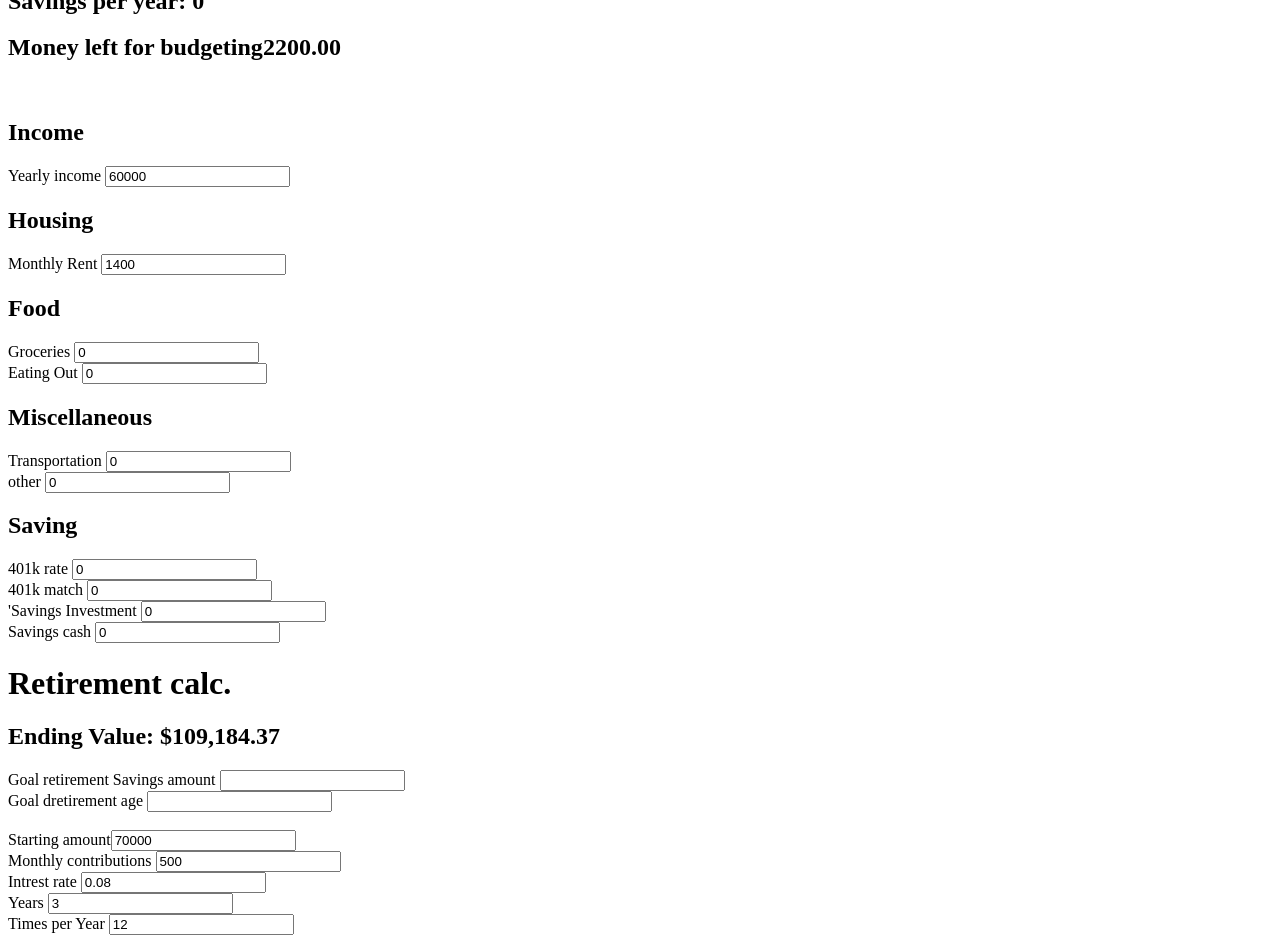
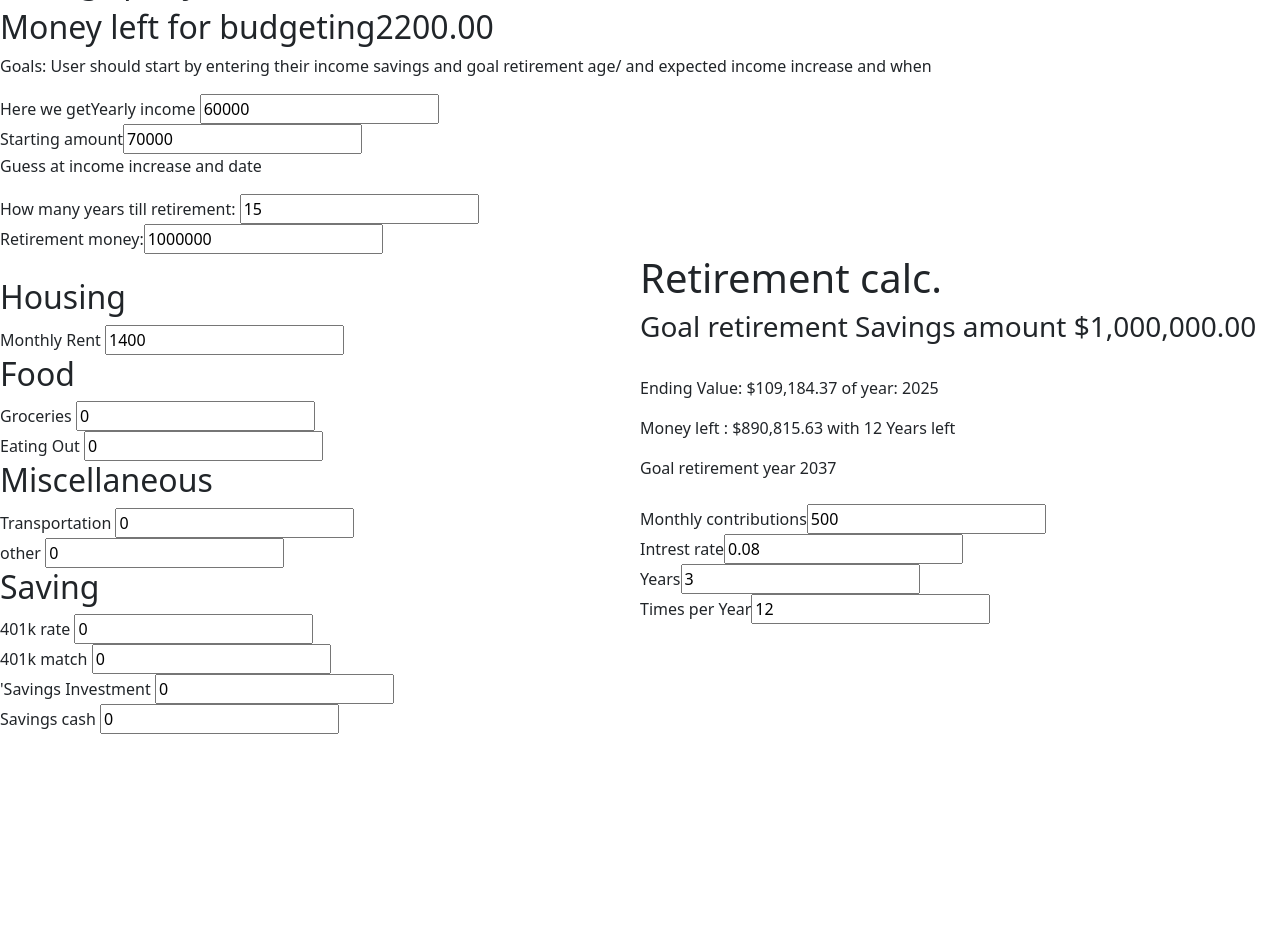
Before and after one commit to BenDMaryland/finder, a React (Create React App) app in the folder my-app/: page / in a window 1280 px wide. Shown: the part 280-1223 px from the top of the page. After the commit the page ends 1014 px from the top, so only its background shows below. Built offline with nearby package versions, Linux system fonts and the light colour scheme; no server answers.

Commit message:
Ret calc added

```diff
--- a/my-app/package.json
+++ b/my-app/package.json
@@ -9,6 +9,7 @@
     "react": "^17.0.2",
     "react-dom": "^17.0.2",
     "react-scripts": "5.0.0",
+    "styled-components": "^5.3.3",
     "web-vitals": "^2.1.4"
   },
   "scripts": {
--- a/my-app/public/index.html
+++ b/my-app/public/index.html
@@ -24,7 +24,10 @@
       work correctly both with client-side routing and a non-root public URL.
       Learn how to configure a non-root public URL by running `npm run build`.
     -->
-    <title>React App</title>
+    <title>Ret </title>
+    <link href="https://cdn.jsdelivr.net/npm/bootstrap@5.1.3/dist/css/bootstrap.min.css" rel="stylesheet"
+      integrity="sha384-1BmE4kWBq78iYhFldvKuhfTAU6auU8tT94WrHftjDbrCEXSU1oBoqyl2QvZ6jIW3" crossorigin="anonymous">
+
   </head>
   <body>
     <noscript>You need to enable JavaScript to run this app.</noscript>
--- a/my-app/src/components/BudgetCalc.js
+++ b/my-app/src/components/BudgetCalc.js
@@ -1,5 +1,8 @@
 import React, { useEffect, useState } from 'react'
 import Retire from './Retire'
+import styled, { css } from 'styled-components'
+import UserInfoGrabber from './UserInfoGrabber'
+
 
 function BudgetCalc() {
     const [rent, setrent] = useState(1400)
@@ -18,35 +21,41 @@ function BudgetCalc() {
     const [SavingInvest, setSavingInvest] = useState(0)
 
     const [SavingCash, setSavingCash] = useState(0)
+    const [goalRetireMoney, setgoalRetireMoney] = useState(1000000)
+    const [goalRetireDate, setgoalRetireDate] = useState(15)
+
+    const [initValue, setinitValue] = useState(70000)
 
     useEffect(() => {
         setactualPay(((income / 12) * TakeHomeRate) - rent)
-    }, [rent, income,TakeHomeRate])
+    }, [rent, income, TakeHomeRate])
 
 
 
 
     useEffect(() => {
-        setMoneyLeft((actualPay - Groc - EatingOut - Trans - Other-SavingCash-SavingInvest).toFixed(2))
-    }, [actualPay,Groc,EatingOut,Trans,Other,SavingCash,SavingInvest])
+        setMoneyLeft((actualPay - Groc - EatingOut - Trans - Other - SavingCash - SavingInvest).toFixed(2))
+    }, [actualPay, Groc, EatingOut, Trans, Other, SavingCash, SavingInvest])
 
     useEffect(() => {
-setTakeHomeRate(.72-ret401k)
+        setTakeHomeRate(.72 - ret401k)
     }, [ret401k])
 
 
     return (
         <div>
+
             <h2> Your  monthly income  is {income / 12}</h2>
             <h2>A rough estimate of your monthly take home pay is {(income / 12) * .72}</h2>
             <h2> Your  monthly rent  is {rent}</h2>
             <h2>A rough estimate of your monthly take home pay after rent is  {actualPay}</h2>
-            <h2>Savings per year: {(income * ret401k) + (income * ret401kMatch)     + (SavingInvest*12) +(SavingCash*12      )           }</h2>
+            <h2>Savings per year: {(income * ret401k) + (income * ret401kMatch) + (SavingInvest * 12) + (SavingCash * 12)}</h2>
             <h2>Money left for budgeting{MoneyLeft}</h2>
-
+            <p>Goals: User should start by entering their income savings and goal retirement age/ and expected income increase and when </p>
+            <UserInfoGrabber income={income} setincome={setincome} initValue={initValue} setinitValue={setinitValue} goalRetireDate={goalRetireDate} setgoalRetireDate={setgoalRetireDate} goalRetireMoney={goalRetireMoney} setgoalRetireMoney={setgoalRetireMoney} />
+            <Calcs className='calcs'>
+                <div>
                     <br />
-            <h2>Income</h2>
-            <label>Yearly income</label>   <input type='number' placeholder='0' value={income} onChange={(e) => setincome(e.target.value)}></input>          <br />
                     <h2>Housing</h2>
                     <label>Monthly Rent</label>   <input type='number' placeholder='0' value={rent} onChange={(e) => setrent(e.target.value)}></input>          <br />
                     <h2>Food</h2>
@@ -62,10 +71,19 @@ setTakeHomeRate(.72-ret401k)
 
                     <label>Savings Investment  </label>   <input type='number' placeholder='0' value={SavingInvest} onChange={(e) => setSavingInvest(e.target.value)}></input>          <br />
                     <label>Savings cash   </label>   <input type='number' placeholder='0' value={SavingCash} onChange={(e) => setSavingCash(e.target.value)}></input>          <br />
-
-<Retire/>
+                </div>
+                <div>
+                    <Retire initValue={initValue} setinitValue={setinitValue} goalRetireMoney={goalRetireMoney} goalRetireDate={goalRetireDate}/>
+                </div>
+            </Calcs>
         </div>
     )
 }
 
 export default BudgetCalc
+
+const Calcs = styled.div`
+ display:grid;
+ grid-template-columns: repeat(2, 1fr);
+
+`
--- a/my-app/src/components/Retire.js
+++ b/my-app/src/components/Retire.js
@@ -1,7 +1,7 @@
 import React, { useState, useEffect } from 'react'
 
-function Retire() {
-    const [initValue, setinitValue] = useState(70000)
+function Retire({ initValue, setinitValue, goalRetireDate, goalRetireMoney }) {
+
     const [MonthlyContr, setMonthlyContr] = useState(500)
     const [Interest, setIInterest] = useState(.08)
     const [EndingValue, setEndingValue] = useState(0)
@@ -11,13 +11,13 @@ function Retire() {
 
     useEffect(() => {
 
-        console.log("Month cont ", MonthlyContr)
+        console.log("init  cont ", initValue)
         let nt = timesPerMonth * years
         let IntrestRate = 1 + (Interest / timesPerMonth)
         let compounder = Math.pow(IntrestRate, nt)
 
 
-        let FutureValue = MonthlyContr * ((compounder- 1) / (Interest / timesPerMonth))
+        let FutureValue = MonthlyContr * ((compounder - 1) / (Interest / timesPerMonth))
 
 
         let princCompoud = compounder * initValue
@@ -34,17 +34,20 @@ function Retire() {
 
         <div>
             <h1>Retirement calc.</h1>
-            <h2>Ending Value: ${EndingValue.toFixed(2).toString().replace(/\B(?=(\d{3})+(?!\d))/g, ",")}</h2>
+            <h3> Goal retirement Savings amount ${goalRetireMoney.toFixed(2).toString().replace(/\B(?=(\d{3})+(?!\d))/g, ",")}</h3> <br />
+
+
+            <p>Ending Value:  ${EndingValue.toFixed(2).toString().replace(/\B(?=(\d{3})+(?!\d))/g, ",")}   of year: {Number(years) + Number(new Date().getFullYear())}  </p>
+            <p>Money left :       ${(goalRetireMoney - EndingValue).toFixed(2).toString().replace(/\B(?=(\d{3})+(?!\d))/g, ",")}   with {goalRetireDate - years}          Years left              </p>
 
 
 
 
 
-            <label> Goal retirement Savings amount</label> <input ></input><br />
-            <label> Goal dretirement age   </label><input></input><br />
+            <label> Goal retirement year {Number(goalRetireDate) + Number(new Date().getFullYear())}  </label><br />
             <br />
-            <label>Starting amount</label><input type={"number"} value={initValue} onChange={(e) => setinitValue(parseInt(e.target.value))}></input><br />
-            <label> Monthly contributions   </label ><input  value={MonthlyContr} type={"number"} onChange={(e) => setMonthlyContr(parseInt(e.target.value))}></input><br />
+            {/* <label>Starting amount</label><input type={"number"} value={initValue} onChange={(e) => setinitValue(parseInt(e.target.value))}></input><br /> */}
+            <label> Monthly contributions   </label ><input value={MonthlyContr} type={"number"} onChange={(e) => setMonthlyContr(parseInt(e.target.value))}></input><br />
             <label> Intrest rate   </label><input type={"number"} value={Interest} onChange={(e) => setIInterest(parseInt(e.target.value))}></input><br />
             <label> Years  </label ><input type={"number"} value={years} onChange={(e) => setyears(parseInt(e.target.value))}></input><br />
             <label> Times per Year   </label ><input type={"number"} value={timesPerMonth} onChange={(e) => settimesPerMonth(parseInt(e.target.value))}></input><br />
--- /dev/null
+++ b/my-app/src/components/UserInfoGrabber.js
@@ -0,0 +1,18 @@
+import React from 'react'
+// goalRetireDate={goalRetireDate} setgoalRetireDate={setgoalRetireDate} goalRetireMoney={goalRetireMoney} setgoalRetireMoney={setgoalRetireMoney}
+function UserInfoGrabber({ income, setincome, initValue, setinitValue, goalRetireDate, setgoalRetireDate, goalRetireMoney, setgoalRetireMoney}) {
+  return (
+    <div>
+        Here we get
+          <label>Yearly income</label>   <input type='number' placeholder='0' value={income} onChange={(e) => setincome(e.target.value)}></input>          <br />
+          <label>Starting amount</label><input type={"number"} value={initValue} onChange={(e) => setinitValue(parseInt(e.target.value))}></input><br />
+
+          <p>Guess at income increase and date </p>
+
+          <label>How many years till retirement: </label>   <input type='number' placeholder='0' value={goalRetireDate} onChange={(e) => setgoalRetireDate(e.target.value)}></input>          <br />
+          <label>Retirement money: </label><input type={"number"} value={goalRetireMoney} onChange={(e) => setgoalRetireMoney(parseInt(e.target.value))}></input><br />
+         </div>
+  )
+}
+
+export default UserInfoGrabber
--- /dev/null
+++ b/package.json
@@ -0,0 +1,5 @@
+{
+  "dependencies": {
+    "styled-components": "^5.3.3"
+  }
+}
```
Also changed, not shown: 2 other files (tests, documents, lock files or other folders). Lines whose indentation alone changed are shown as unchanged.
